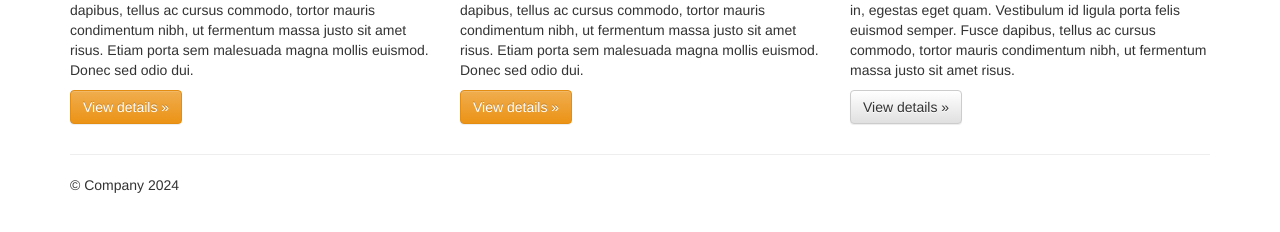
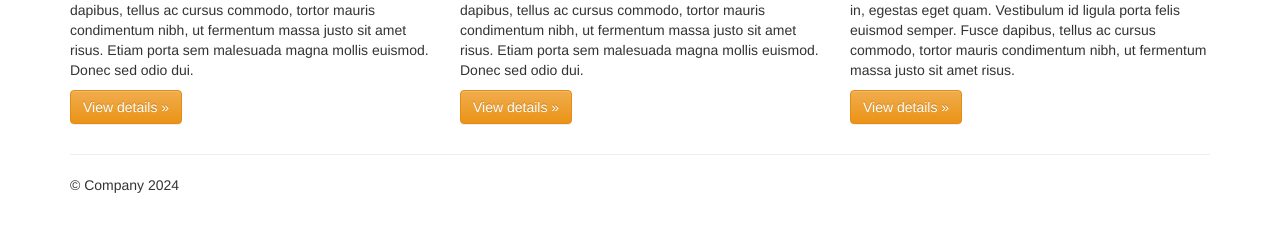
Before and after one commit to FMC1602/Trabajo2_Franco_Martinez, a plain HTML site: page index.html in a window 1280 px wide. Shown: the part 494-726 px from the top of the page. Drawn offline with nearby package versions, Linux system fonts and the light colour scheme.

Commit message:
Se cambio el color del boton de la tercer sección

```diff
--- a/index.html
+++ b/index.html
@@ -77,7 +77,7 @@
         <div class="col-md-4">
           <h2>Heading</h2>
           <p>Donec sed odio dui. Cras justo odio, dapibus ac facilisis in, egestas eget quam. Vestibulum id ligula porta felis euismod semper. Fusce dapibus, tellus ac cursus commodo, tortor mauris condimentum nibh, ut fermentum massa justo sit amet risus.</p>
-          <p><a class="btn btn-default" href="#" role="button">View details &raquo;</a></p>
+          <p><a class="btn btn-warning" href="#" role="button">View details &raquo;</a></p>
         </div>
       </div>
 
```
